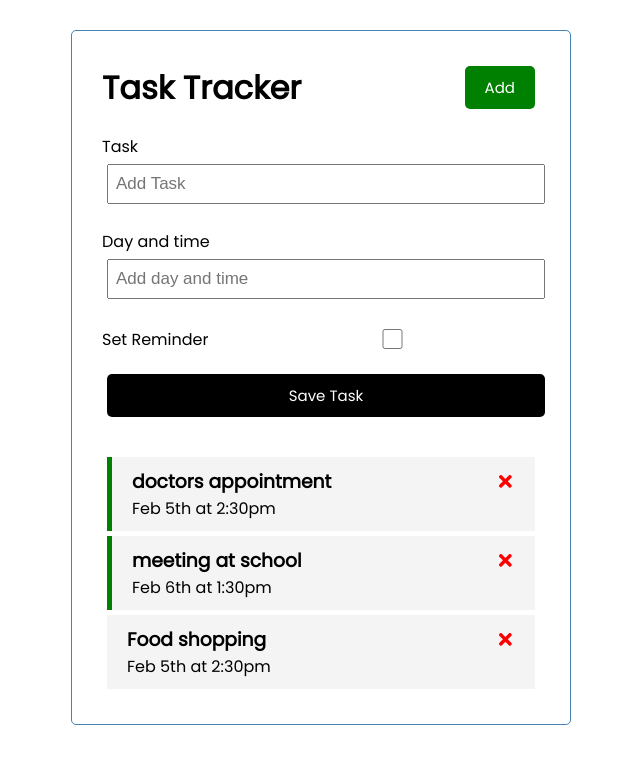
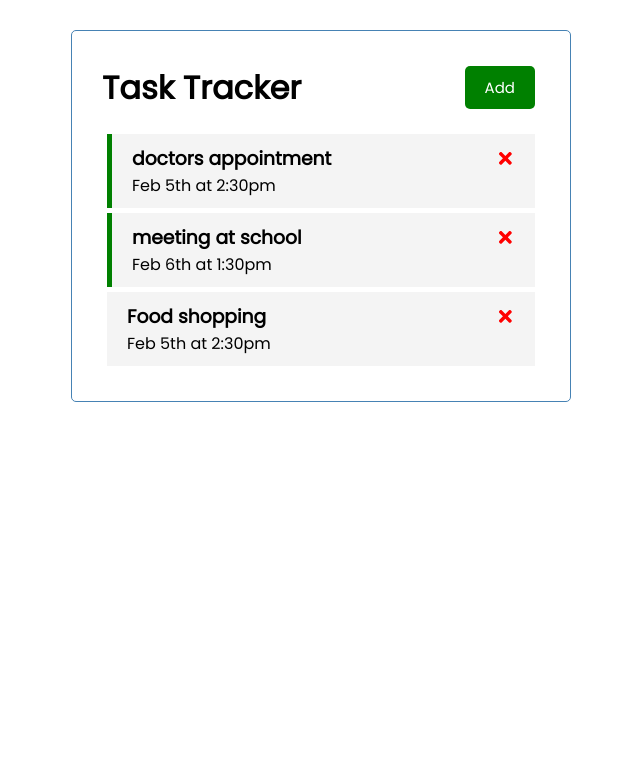
Before and after one commit to gabrielcoelhoo/Task-Tracker-App, a React (Create React App) app: page / in a window 1280 px wide. Shown: the top 764 px of the page, without its empty margins (319-959 px from the left). Built offline with nearby package versions, Linux system fonts and the light colour scheme.

Commit message:
UI done before fetching from SERVER

```diff
--- a/src/App.js
+++ b/src/App.js
@@ -1,9 +1,11 @@
 import { useState } from 'react'
+
 import Header from './components/Header'
 import Tasks from './components/Tasks'
 import AddTask from './components/AddTask'
 
 const App = () => {
+  const [showAddTask, setShowAddTask] = useState(false)
   const [tasks, setTasks] = useState([
     {
         id:1,
@@ -25,6 +27,12 @@
     }
 ])
 
+//Add task
+const addTask = (task) => {
+  const id = Math.floor(Math.random() * 10000) + 1
+  const newTask = { id, ...task }
+  setTasks([...tasks, newTask])
+}
 
 // Delete task
 const deleteTask = (id) => {
@@ -42,14 +50,14 @@
 
   return (
     <div className="container">
-      <Header/>
-      <AddTask/>
-      {
-      tasks.length > 0 ? (
+      <Header onAdd={() => setShowAddTask(!showAddTask)}
+      showAdd={showAddTask}
+      />
+      {showAddTask &&<AddTask onAdd={addTask}/>}
+      {tasks.length > 0 ? (
         <Tasks tasks={tasks} onDelete={deleteTask} onToggle={toggleReminder}/>)
         :
-        ('No Tasks to show')
-        }
+        ('No Tasks to show') }
     </div>
   );
 }
--- a/src/components/AddTask.js
+++ b/src/components/AddTask.js
@@ -1,13 +1,29 @@
 import { useState } from 'react'
 
-const AddTask = () => {
+const AddTask = ({ onAdd }) => {
 
     const [text, setText] = useState('')
     const [day, setDay] = useState('')
     const [reminder, setReminder] = useState(false)
 
+    const onSubmit = (e) => {
+        e.preventDefault()
+
+        if(!text){
+            alert('please add a task')
+            return
+        }
+
+        onAdd({ text, day, reminder })
+
+        //clear the form
+        setText('')
+        setDay('')
+        setReminder(false)
+    }
+
     return (
-        <form className='add-form'>
+        <form className='add-form' onSubmit={onSubmit}>
             <div className='form-control'>
                 <label>Task</label>
                 <input type='text' placeholder='Add Task'
@@ -24,6 +40,7 @@
              form-control-check'>
                 <label>Set Reminder</label>
                 <input type='checkbox'
+                checked={reminder}
                 value={reminder}
                 onChange={(e) => setReminder(e.currentTarget.checked)} />
             </div>
--- a/src/components/Button.js
+++ b/src/components/Button.js
@@ -1,13 +1,8 @@
-const Button = ({ color, text }) => {
-
-    const onClick = (e) => {
-    }
-
-
+const Button = ({ color, text, onClick }) => {
     return (
         <button
             onClick={onClick}
-style={{backgroundColor:color}}
+            style={{ backgroundColor: color }}
             className='btn'>
             {text}
         </button>
--- a/src/components/Header.js
+++ b/src/components/Header.js
@@ -1,15 +1,11 @@
 import PropTypes from 'prop-types'
 import Button from './Button'
 
-const Header = ({ title }) => {
-    const onClick = () => {
-        console.log('Click')
-    }
-
-    return (
+const Header = ({ title, onAdd, showAdd }) => {
+ return (
         <header className='header'>
             <h1>{title}</h1>
-            <Button className='btn' color='green' text='Add' onClick={onClick}/>
+            <Button color={showAdd ? 'red' : 'green'} text={showAdd ? 'Close' : 'Add'} onClick={onAdd}/>
         </header>
     )
 }
```
Lines whose indentation alone changed are shown as unchanged.
